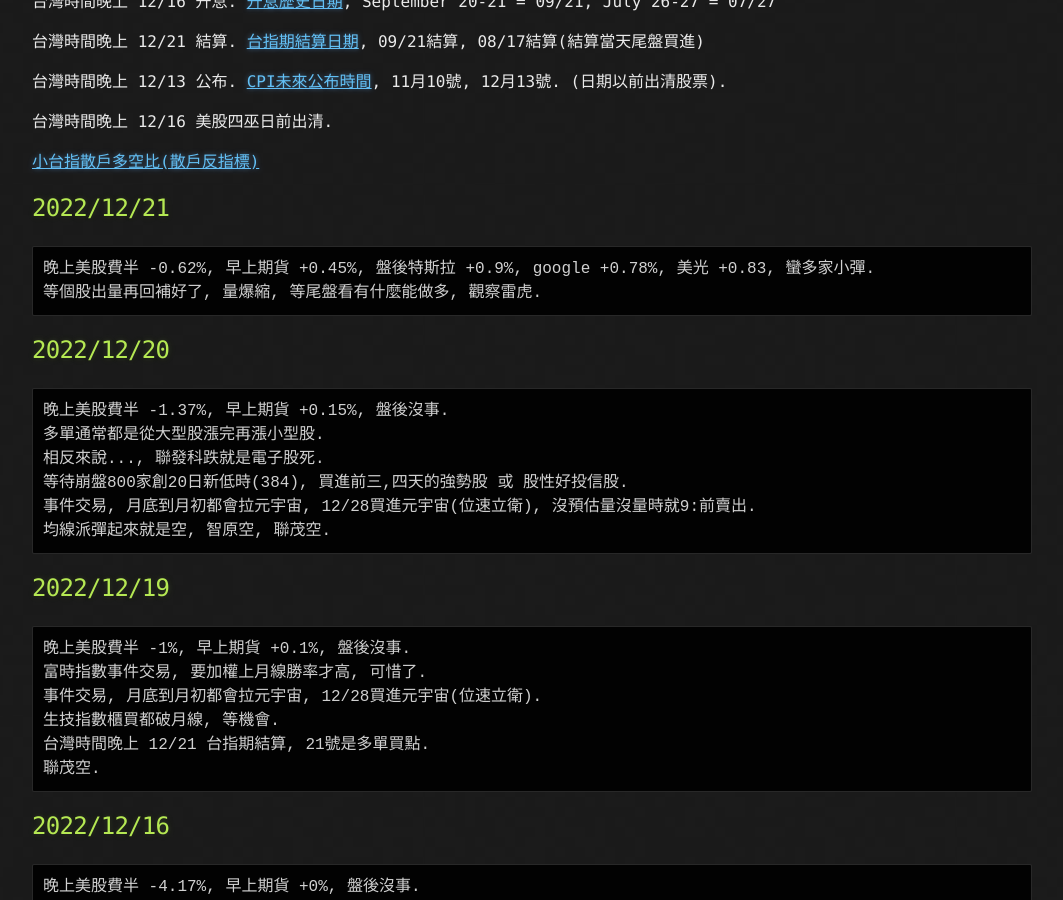
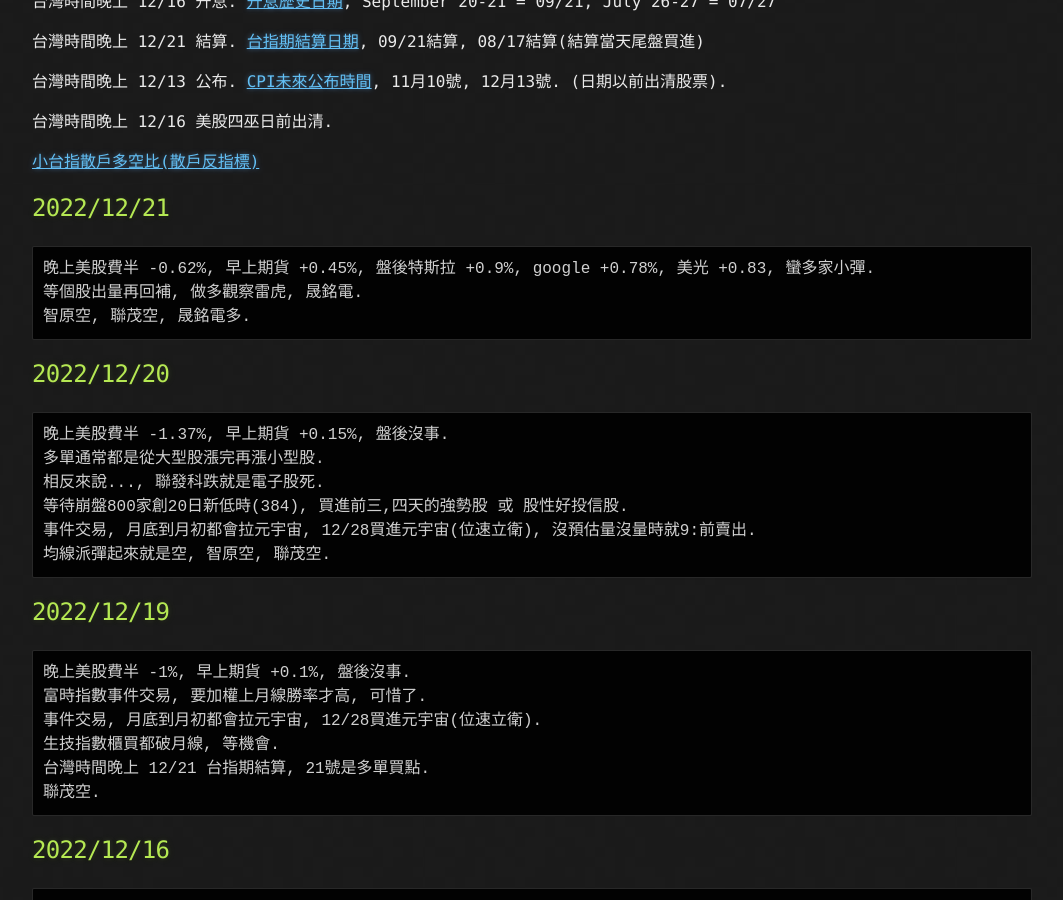
Before and after one commit to lepg5487/Stock_God, a Jekyll site: the page built from index.md, in a window 1280 px wide and 900 px high, scrolled down 348 px. Shown: the whole window, without its empty margins (108-1171 px from the left). Built offline with Jekyll 4.4.1, drawn with Linux system fonts in a browser that asks for light colours; our own code applies the rules of GitHub Pages for plain Markdown files.

Commit message:
Update index.md

````diff
--- a/index.md
+++ b/index.md
@@ -19,7 +19,8 @@ layout: testlayouts
 ## 2022/12/21
 ```
 晚上美股費半 -0.62%, 早上期貨 +0.45%, 盤後特斯拉 +0.9%, google +0.78%, 美光 +0.83, 蠻多家小彈.
-等個股出量再回補好了, 量爆縮, 等尾盤看有什麼能做多, 觀察雷虎.
+等個股出量再回補, 做多觀察雷虎, 晟銘電.
+智原空, 聯茂空, 晟銘電多.
 ```
 
 ## 2022/12/20
````
